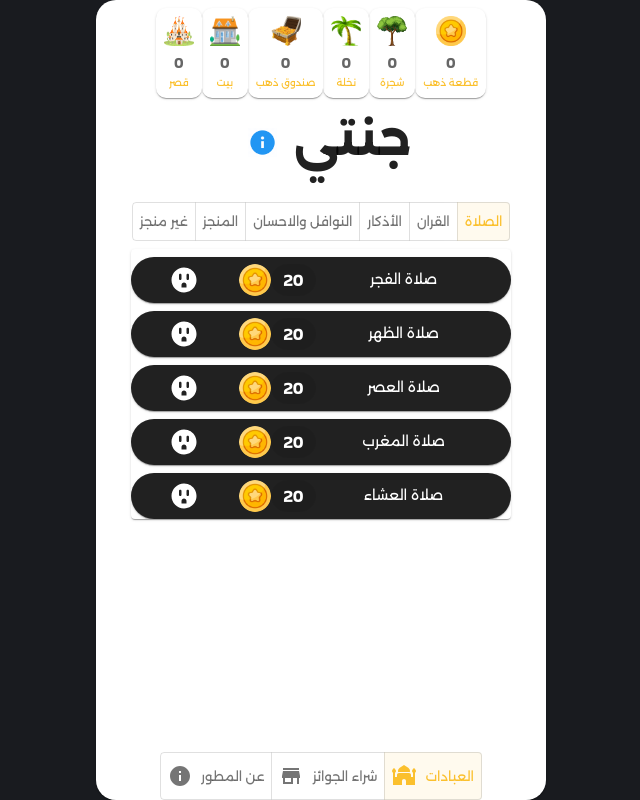
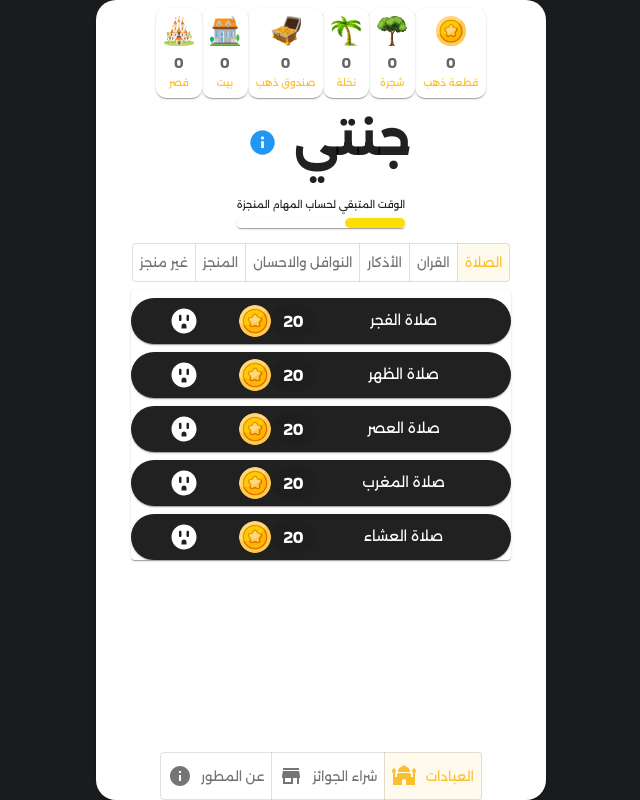
Before and after one commit to Mahmoud2018/myheaven, a React (Create React App) app: page / in a window 1280 px wide. Shown: the whole page, without its empty margins (319-959 px from the left). Built offline with nearby package versions, Linux system fonts and the light colour scheme.

Commit message:
Progresbar

```diff
--- a/src/App.css
+++ b/src/App.css
@@ -107,9 +107,6 @@
   text-align: center;
 }
 
-.intyg {
-}
-
 .Text1 {
   display: flex;
   justify-content: center;
@@ -155,3 +152,17 @@
   font-size: 12px;
   font-weight: bold;
 }
+
+.progress-bar {
+  width: 40%;
+  height: 10px;
+  background-color: #ccc;
+  border-radius: 15px;
+}
+
+.progress-bar-fill {
+  height: 100%;
+  background-color: #fede00;
+  border-radius: 15px;
+  transition: width 1s ease-in-out;
+}
--- a/src/components/Myheaven.js
+++ b/src/components/Myheaven.js
@@ -88,6 +88,7 @@ const Myheaven = () => {
   const [infomodel, setinfomodel] = useState(false);
   const [count, setCount] = useState(0);
   const [num, setnumb] = useState(0);
+  const [timeLeft, setTimeLeft] = useState(0);
 
   const Alsbah = AthkarAlsbah.map((item, index) => `${index + 1}- ${item}`);
   const Almsaa = AthkarAlmsaa.map((item, index) => `${index + 1}- ${item}`);
@@ -322,6 +323,7 @@ const Myheaven = () => {
 
     // eslint-disable-next-line no-unused-vars
     const timeUntilTarget = targetTime - currentDate;
+    setTimeLeft(timeUntilTarget);
     const interval = 24 * 60 * 60 * 1000; // 24 hours in milliseconds
 
     const timer = setTimeout(() => {
@@ -727,8 +729,21 @@ const Myheaven = () => {
             />
           </IconButton>
         </Typography>
-        <Divider style={{ marginTop: "20px", color: "#5456454" }} />
-
+        <Divider
+          style={{
+            marginTop: "30px",
+            color: "#5456454",
+          }}
+        />
+        <Typography style={{ fontSize: 10, marginBottom: 6 }}>
+          الوقت المتبقي لحساب المهام المنجزة
+        </Typography>
+        <Paper className="progress-bar">
+          <Typography
+            className="progress-bar-fill"
+            style={{ width: `${(timeLeft / (24 * 60 * 60 * 1000)) * 100}%` }}
+          ></Typography>
+        </Paper>
         {/* ==HEADER== */}
 
         {/* FILTER BUTTONS */}
```
